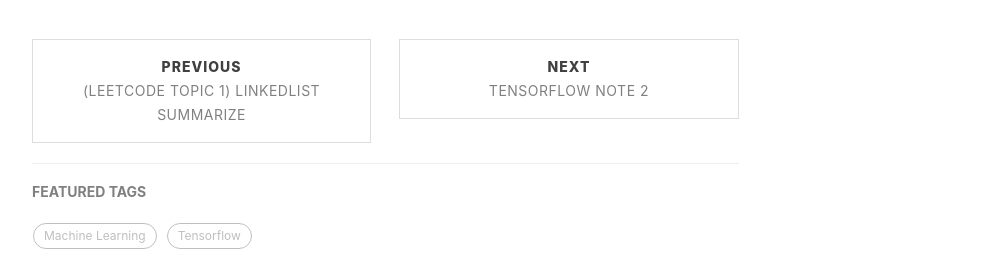
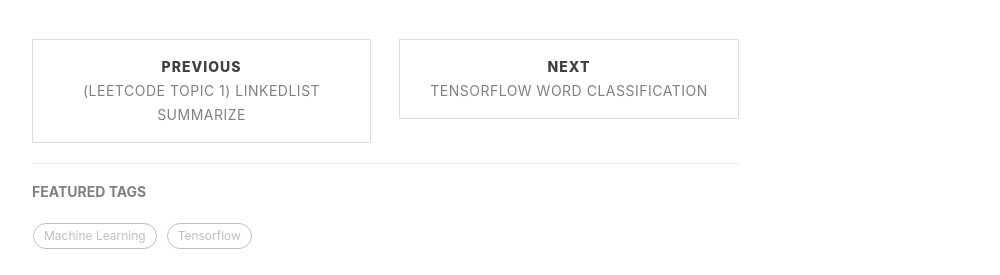
Before and after one commit to luiscoding/luiscoding2.github.io, a Jekyll site: the page built from _posts/2019-04-03-TensorFlow Note.md, in a window 1280 px wide and 900 px high, scrolled down 1081 px. Shown: the part 430-705 px from the top of the window, without its empty margins (233-1233 px from the left). Built offline with Jekyll 4.4.1, drawn with Linux system fonts in a browser that asks for light colours; nearby versions of some CDN libraries; comment, search, counter and statistics services are not loaded; some of the changed text lies outside the part shown.

Commit message:
tensorflow

```diff
--- a/_posts/2019-04-03-TensorFlow Note.md
+++ b/_posts/2019-04-03-TensorFlow Note.md
@@ -1,6 +1,6 @@
 ---
 layout:     post
-title:      Tensorflow Note
+title:      Tensorflow Basic
 subtitle:
 date:       2019-04-03
 author:     Lu Zhang
--- a/_posts/2019-04-04-TensorFlow Note 2.md
+++ b/_posts/2019-04-04-TensorFlow Note 2.md
@@ -1,6 +1,6 @@
 ---
 layout:     post
-title:      TensorFlow Note 2
+title:      TensorFlow Word Classification
 subtitle:
 date:       2019-04-04
 author:     Lu Zhang
```
